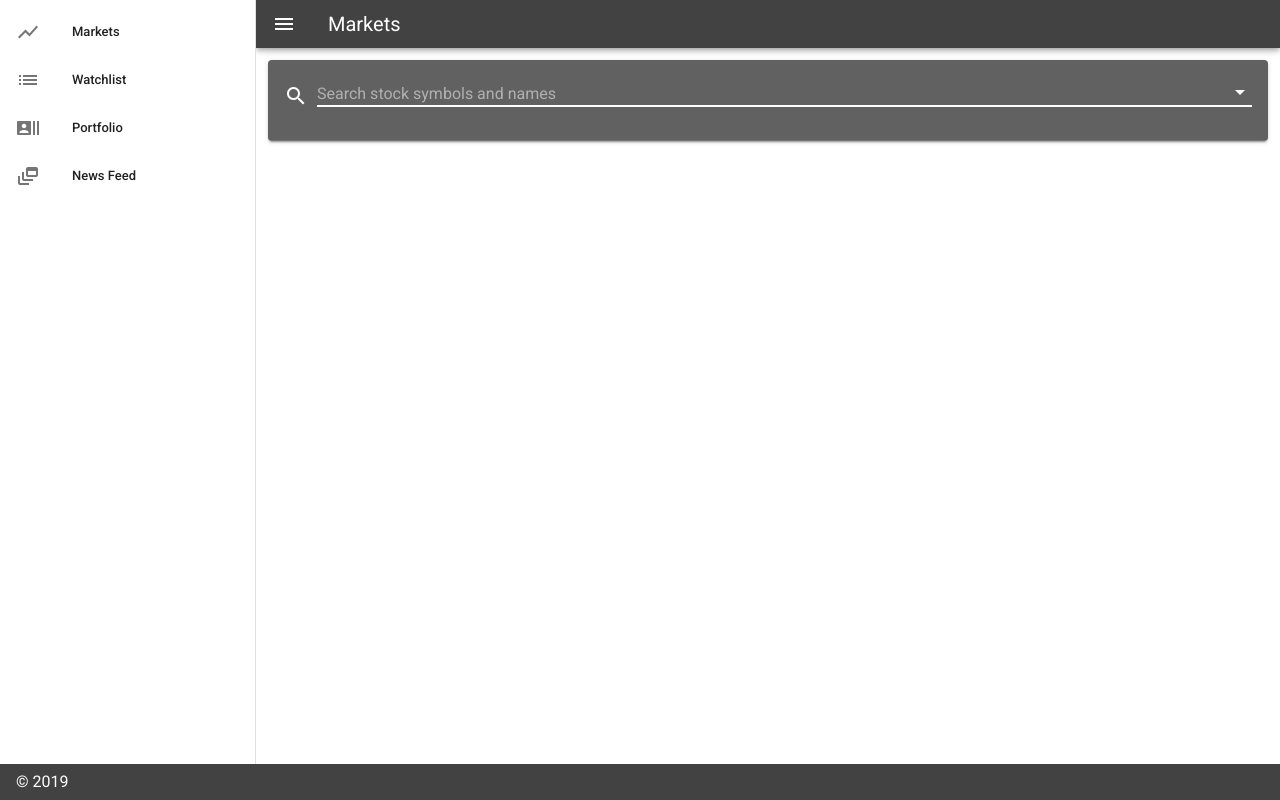
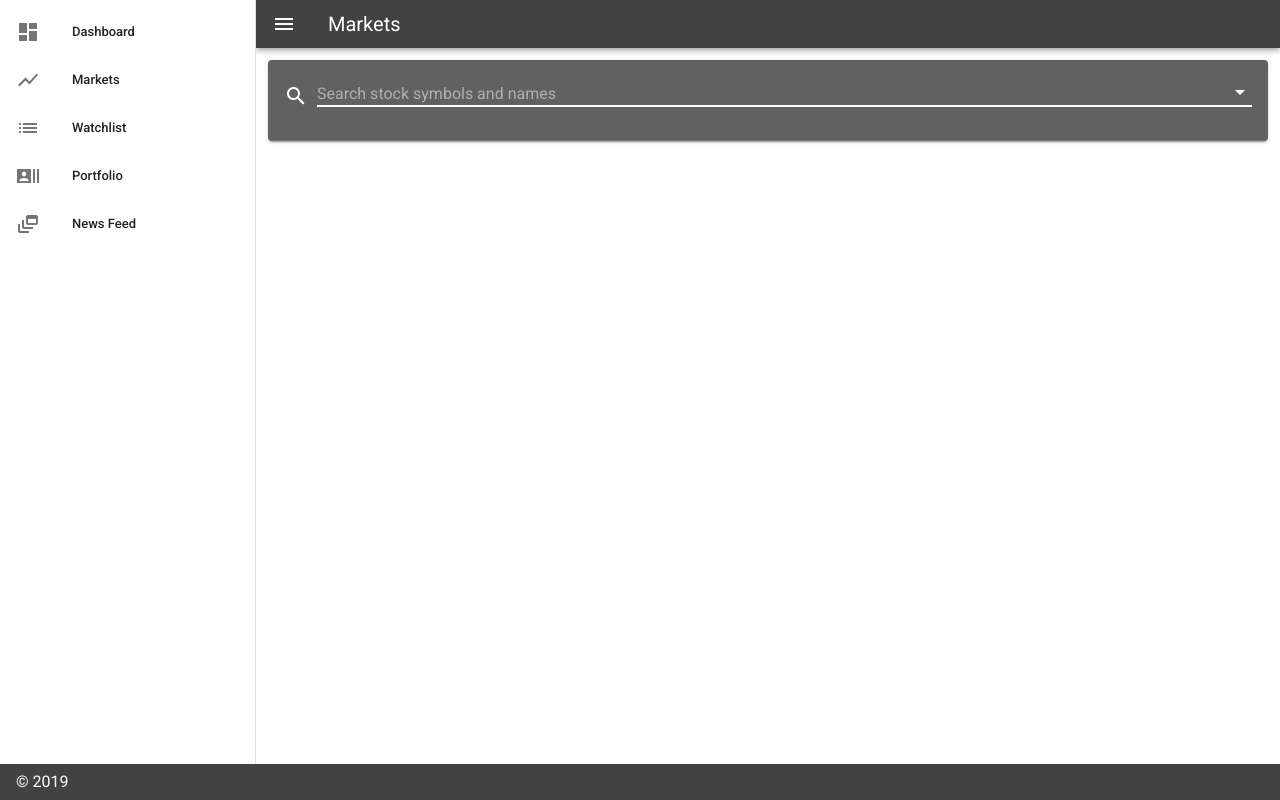
Before and after one commit to mismaah-abdulla/stock-portfolio, a Vue app: page / in a window 1280 px wide. Built offline with nearby package versions, Linux system fonts and the light colour scheme.

Commit message:
Add dashboard to nav drawer

```diff
--- a/src/components/Drawer.vue
+++ b/src/components/Drawer.vue
@@ -34,6 +34,7 @@
     data: () => ({
       drawer: null,
       drawerItems: [
+      {title: "Dashboard", icon: "dashboard"},
       {title: "Markets", icon: "show_chart"},
       {title: "Watchlist", icon: "list"},
       {title: "Portfolio", icon: "recent_actors"},
```
